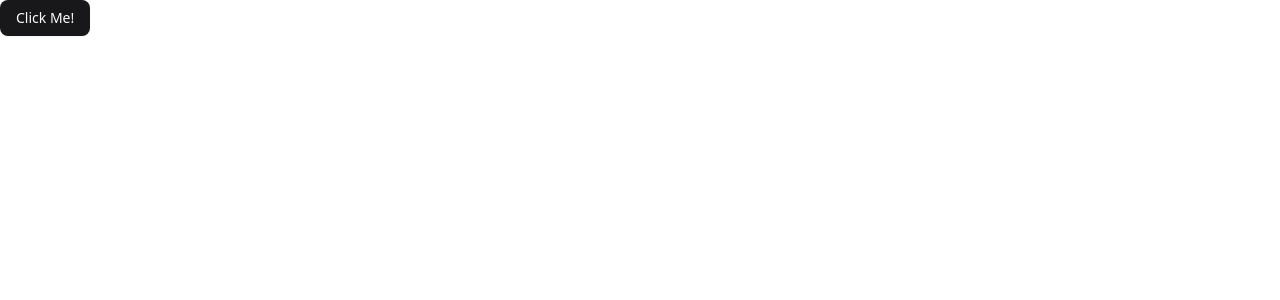
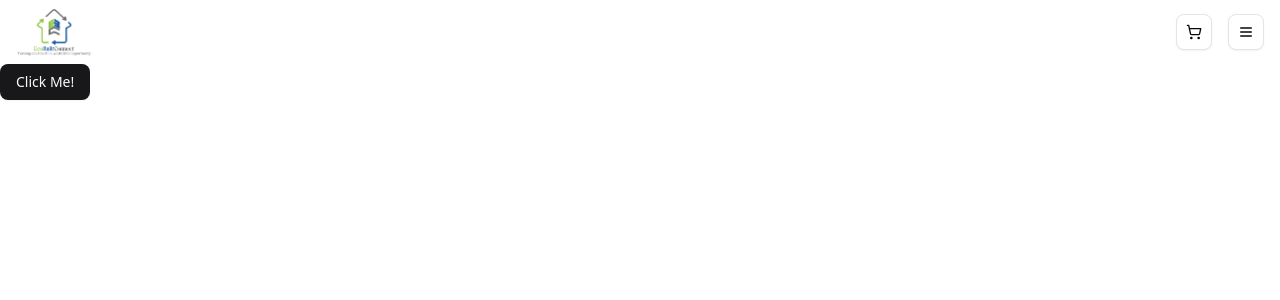
Before and after one commit to shayanameend/ecom-next-js, a Next.js app: page / in a window 1280 px wide. Shown: the top 300 px of the page. Built offline with nearby package versions, Linux system fonts and the light colour scheme.

Commit message:
feat: add RootHeader component and integrate it into the layout

```diff
--- /dev/null
+++ b/src/app/_components/root-header.tsx
@@ -0,0 +1,35 @@
+import Image from "next/image";
+
+import { MenuIcon, ShoppingCartIcon } from "lucide-react";
+
+import { assets } from "~/assets";
+import { Button } from "~/components/ui/button";
+import { cn } from "~/lib/utils";
+
+export function RootHeader() {
+  return (
+    <header
+      className={cn(
+        "flex flex-row items-center justify-between gap-6 py-2 px-4",
+      )}
+    >
+      <Image
+        priority
+        src={assets.pictures.app.logo.src}
+        alt={assets.pictures.app.logo.alt}
+        width={150}
+        height={48}
+        sizes="(max-width: 640px) 120px, (max-width: 1024px) 150px, 180px"
+        className={cn("h-12 w-auto")}
+      />
+      <div className={cn("flex flex-row items-center gap-4")}>
+        <Button variant="outline" size="icon">
+          <ShoppingCartIcon />
+        </Button>
+        <Button variant="outline" size="icon">
+          <MenuIcon />
+        </Button>
+      </div>
+    </header>
+  );
+}
--- a/src/app/layout.tsx
+++ b/src/app/layout.tsx
@@ -1,7 +1,8 @@
 import type { Metadata } from "next";
 import type { PropsWithChildren } from "react";
+
+import { RootHeader } from "~/app/_components/root-header";
 import { ThemeProvider } from "~/components/providers/theme";
-
 import { cn } from "~/lib/utils";
 
 import "~/styles/globals.css";
@@ -16,6 +17,7 @@ export default function RootLayout({ children }: Readonly<PropsWithChildren>) {
     <html lang="en" suppressHydrationWarning>
       <body className={cn("antialiased")}>
         <ThemeProvider enableSystem defaultTheme="light" attribute="class">
+          <RootHeader />
           {children}
         </ThemeProvider>
       </body>
--- /dev/null
+++ b/src/assets/index.ts
@@ -0,0 +1,18 @@
+import Logo from "~/assets/pictures/logo.png";
+
+const app = {
+  logo: {
+    src: Logo,
+    alt: "Logo",
+  },
+};
+
+const pictures = {
+  app: {
+    logo: app.logo,
+  },
+};
+
+export const assets = {
+  pictures,
+};
```
Also changed, not shown: src/assets/pictures/logo.png (added).
